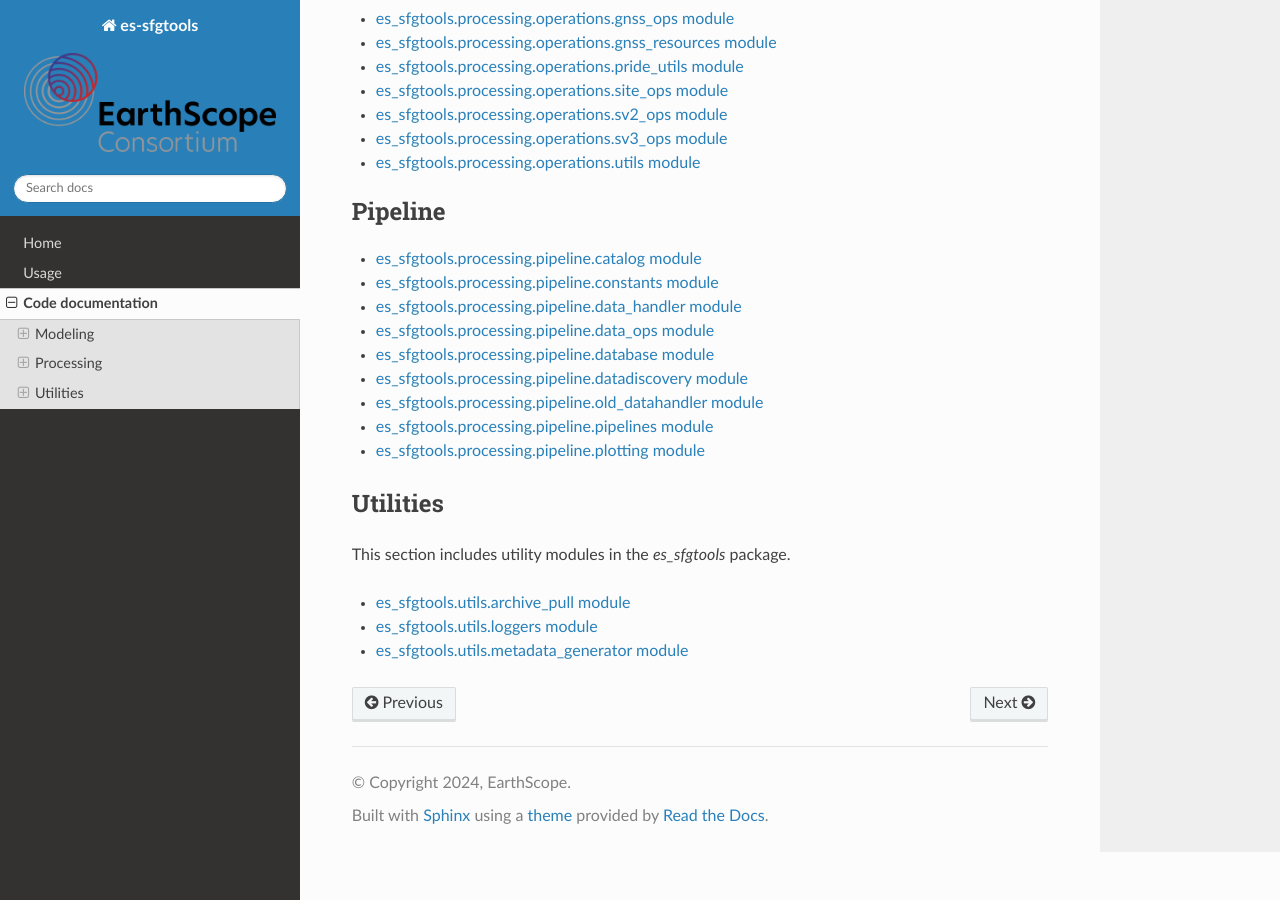
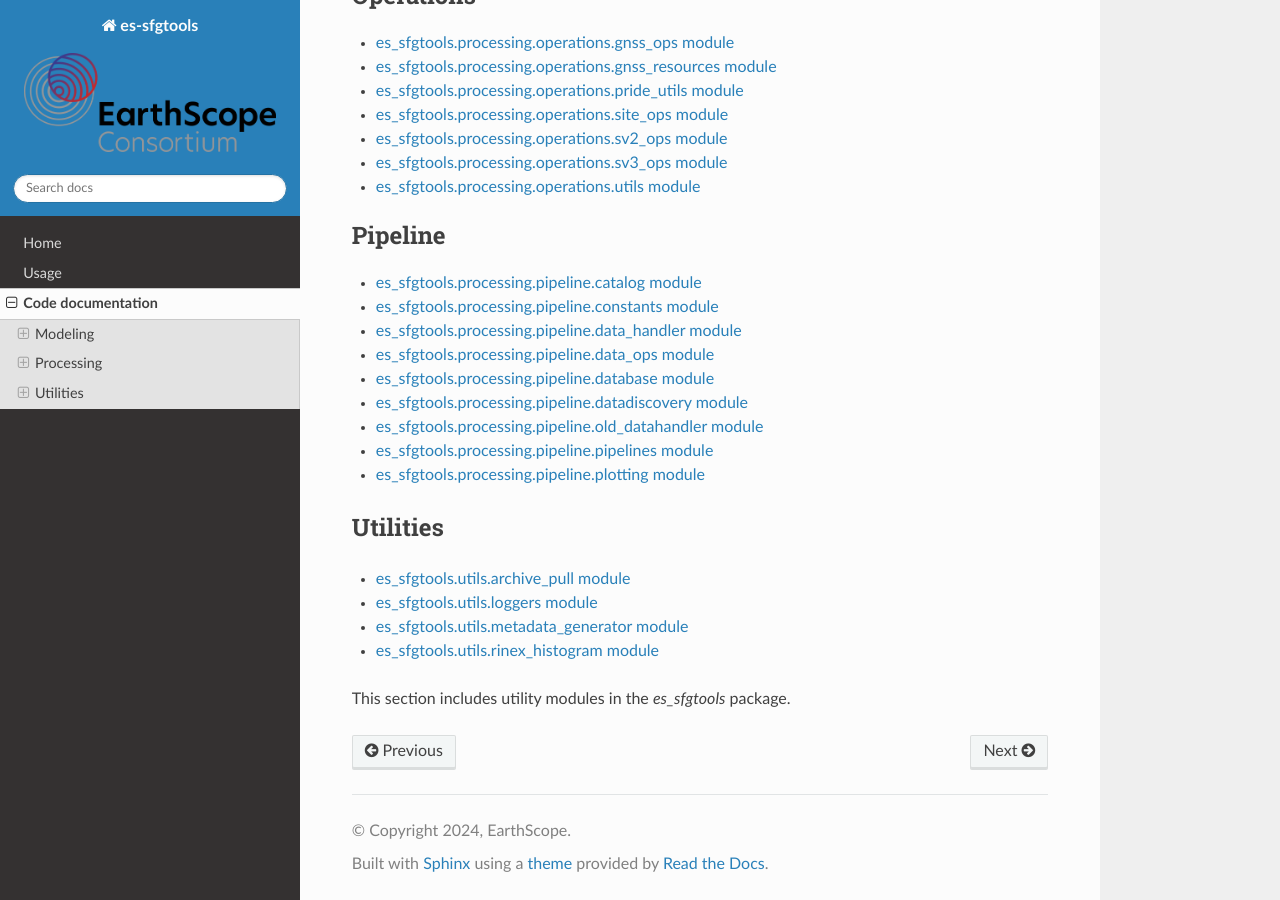
Before and after one commit to EarthScope/es_sfgtools, a Sphinx documentation site: the page built from docs/source/api.rst, in a window 1280 px wide and 900 px high, scrolled down 841 px. Built offline with Sphinx 7.4.7 and the Read the Docs theme 3.1.0, drawn with Linux system fonts in a browser that asks for light colours; some of the changed text lies outside the part shown.

```diff
--- a/docs/source/api/es_sfgtools.modeling.garpos_tools.rst
+++ b/docs/source/api/es_sfgtools.modeling.garpos_tools.rst
@@ -16,4 +16,5 @@ Submodules
    es_sfgtools.modeling.garpos_tools.hyper_params
    es_sfgtools.modeling.garpos_tools.model_io
    es_sfgtools.modeling.garpos_tools.observation
+   es_sfgtools.modeling.garpos_tools.plotting
    es_sfgtools.modeling.garpos_tools.schemas
--- /dev/null
+++ b/docs/source/api/es_sfgtools.utils.rinex_histogram.rst
@@ -0,0 +1,7 @@
+es\_sfgtools.utils.rinex\_histogram module
+==========================================
+
+.. automodule:: es_sfgtools.utils.rinex_histogram
+   :members:
+   :undoc-members:
+   :show-inheritance:
--- a/docs/source/api/es_sfgtools.utils.rst
+++ b/docs/source/api/es_sfgtools.utils.rst
@@ -14,4 +14,4 @@ Submodules
 
    es_sfgtools.utils.archive_pull
    es_sfgtools.utils.loggers
-   es_sfgtools.utils.metadata_generator
+   es_sfgtools.utils.rinex_histogram
```
Also changed, not shown: docs/source/api.rst (+8 -1 lines), docs/source/api/es_sfgtools.modeling.garpos_tools.plotting.rst (added, +7 -0 lines).
